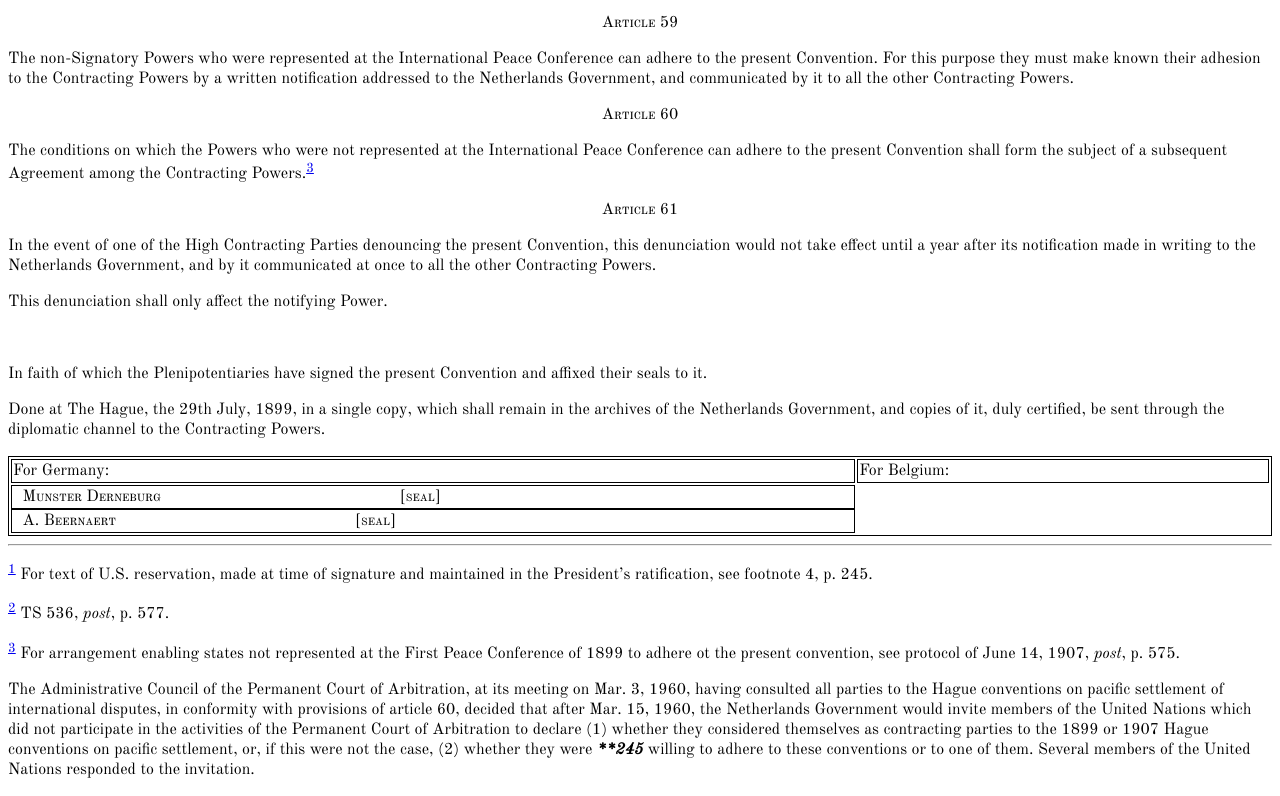
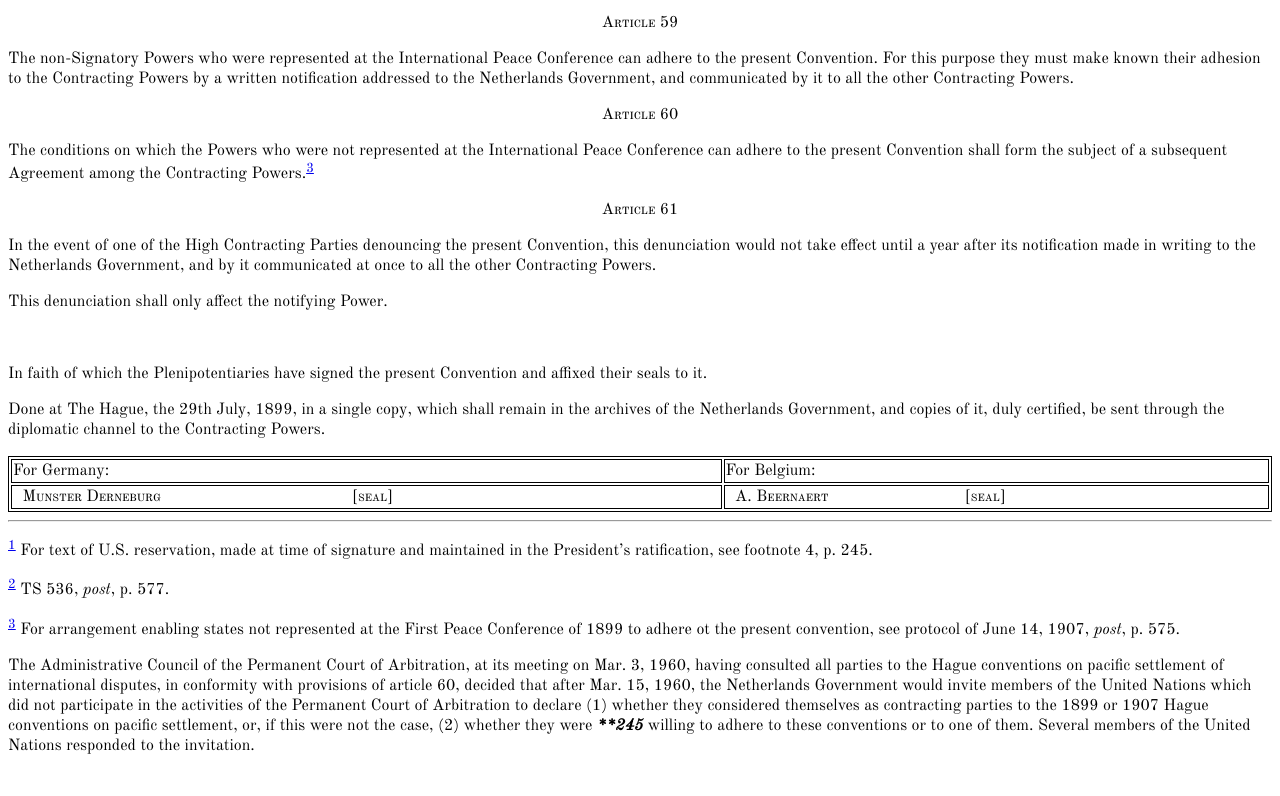
Before and after one commit to TheLawLibrary/holdings, a plain HTML site: page international/hague-conventions/1.html in a window 1280 px wide. Shown: the part 11193-11989 px from the top of the page. After the commit the page ends 11965 px from the top, so only its background shows below. Drawn offline with Linux system fonts and the light colour scheme.

Commit message:
Hague I update

```diff
--- a/international/hague-conventions/1.html
+++ b/international/hague-conventions/1.html
@@ -406,8 +406,8 @@
         <td>For Belgium:</td>
       </tr>
       <tr>
-        <td class="textbox"><span class="i10 sc">Munster Derneburg</span> <span class="alignright sc">[seal]</span></td>
-        <td class="textbox"><span class="i10 sc">A. Beernaert</span> <span class="alignright sc">[seal]</span></td>
+        <td><p class="textbox i10 sc">Munster Derneburg <span class="alignright sc">[seal]</span></p></td>
+        <td><p class="textbox i10 sc">A. Beernaert <span class="alignright sc">[seal]</span></p></td>
       </tr>
     </table>
 
```
